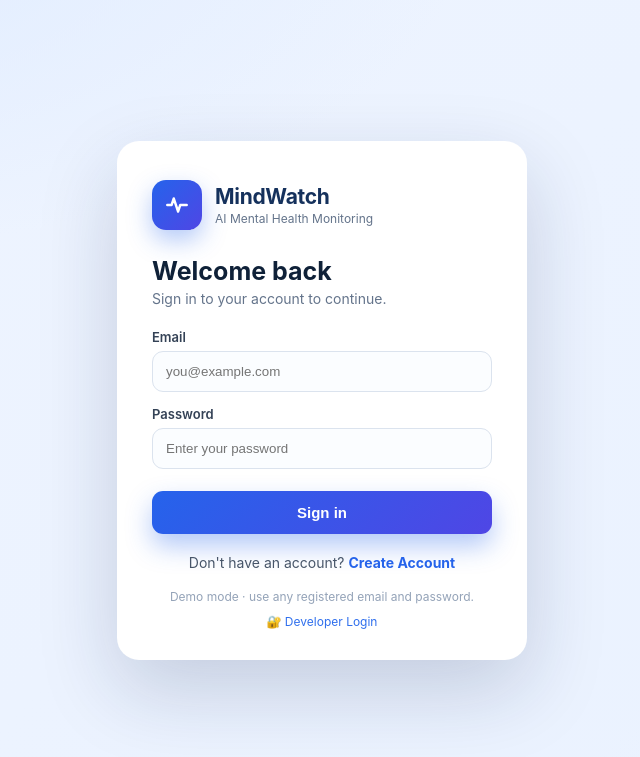
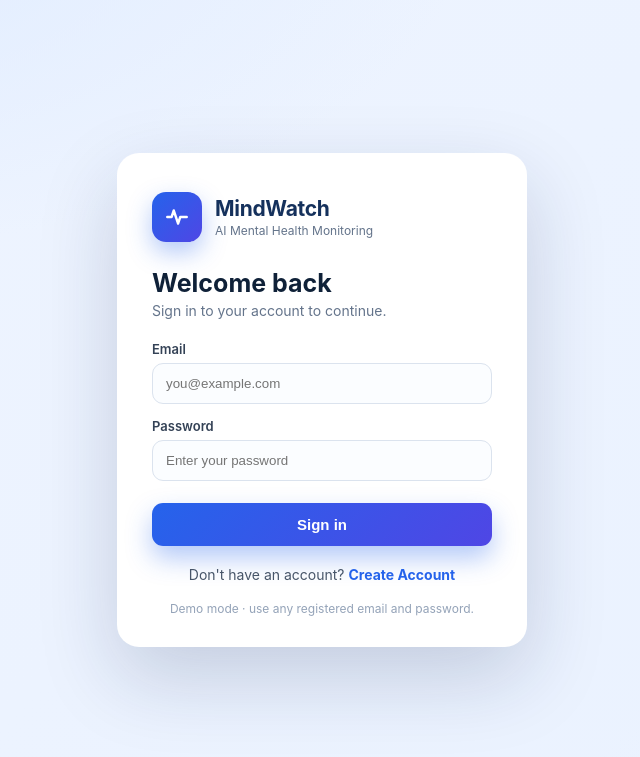
Before and after one commit to fardhin0939-netizen/mindwatch, a Flask app: page /login in a window 1280 px wide. Shown: the top 757 px of the page, without its empty margins (318-958 px from the left). Run offline with Flask 3, Linux system fonts and the light colour scheme.

Commit message:
Remove developer login link from public login page

```diff
--- a/templates/login.html
+++ b/templates/login.html
@@ -50,10 +50,6 @@
 
         <p class="demo-note">Demo mode &middot; use any registered email and password.</p>
 
-        <p class="demo-note" style="margin-top:10px;">
-            <a href="/dev/login" style="color:#2f6fed;text-decoration:none;">🔐 Developer Login</a>
-        </p>
-
     </div>
 
 </body>
```
